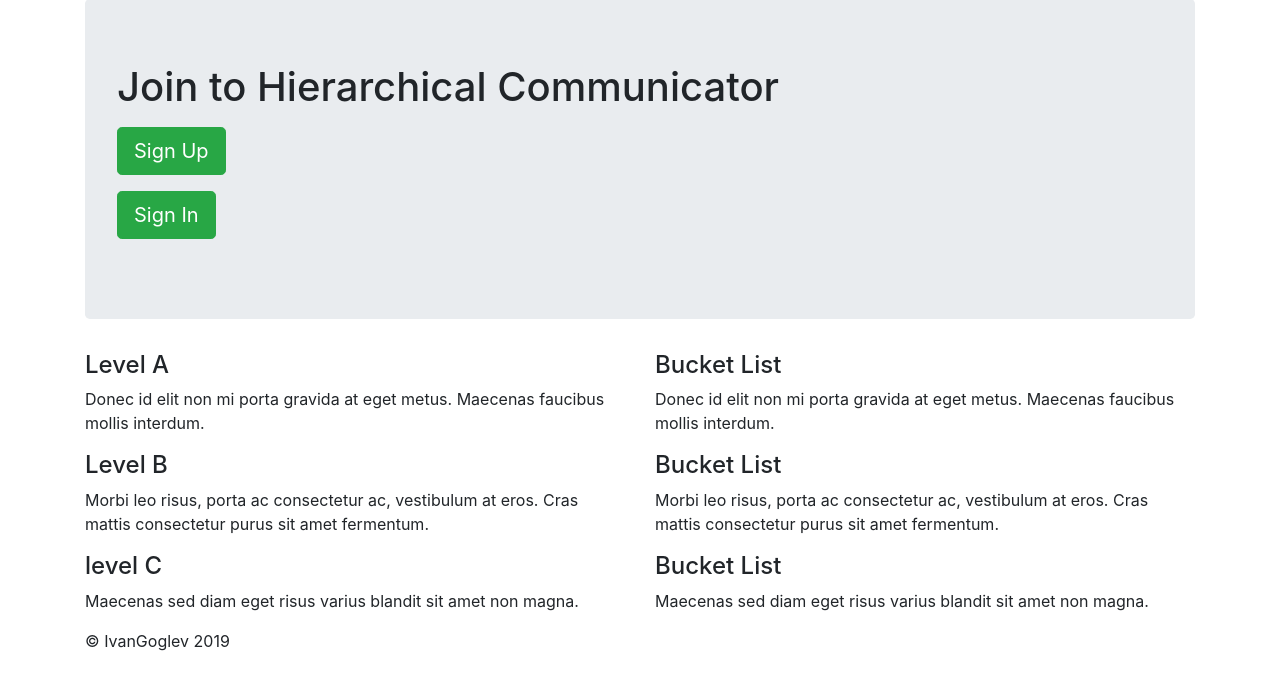
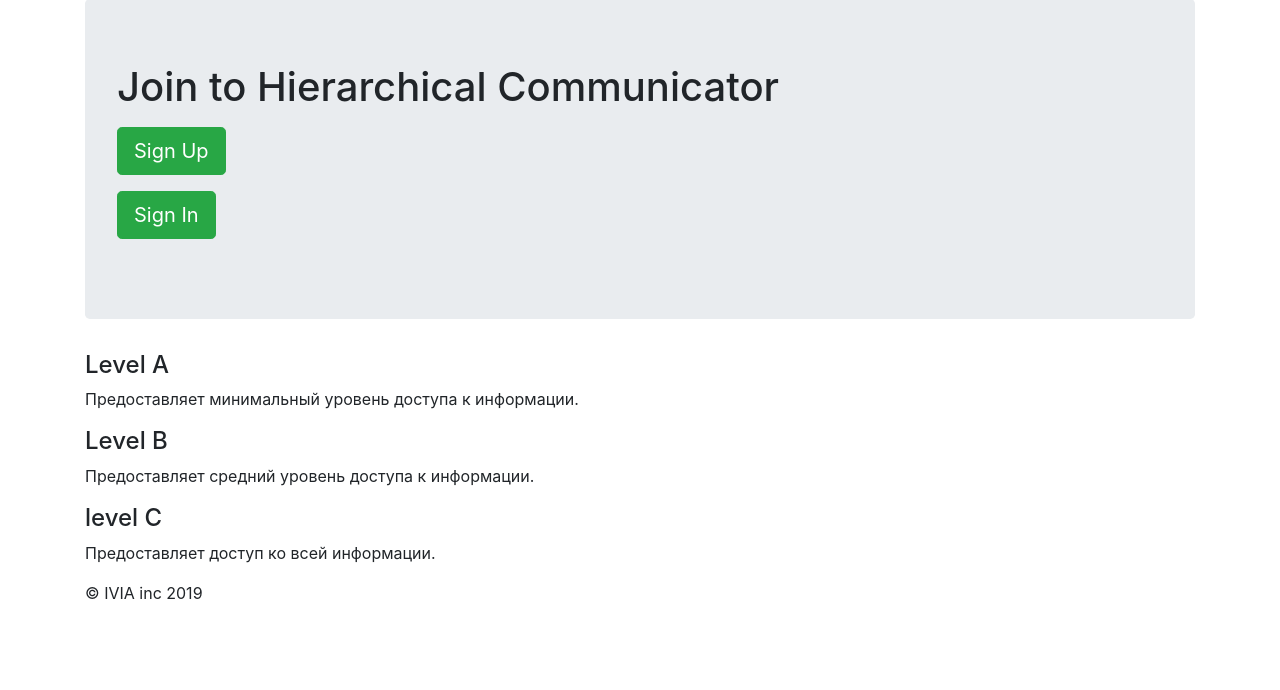
Before and after one commit to goglevivan/HiComm, a Flask app: page / in a window 1280 px wide. Shown: the part 43-733 px from the top of the page. Run offline with Flask 2, Linux system fonts and the light colour scheme; some libraries are stand-ins or nearby versions.

Commit message:
IVIA inc

```diff
--- a/FlaskApp/templates/index.html
+++ b/FlaskApp/templates/index.html
@@ -27,29 +27,18 @@
         <div class="row marketing">
             <div class="col-lg-6">
                 <h4>Level A</h4>
-                <p>Donec id elit non mi porta gravida at eget metus. Maecenas faucibus mollis interdum.</p>
+                <p>Предоставляет минимальный уровень доступа к информации.</p>
 
                 <h4>Level B</h4>
-                <p>Morbi leo risus, porta ac consectetur ac, vestibulum at eros. Cras mattis consectetur purus sit amet fermentum.</p>
+                <p>Предоставляет средний уровень доступа к информации.</p>
 
                 <h4>level C</h4>
-                <p>Maecenas sed diam eget risus varius blandit sit amet non magna.</p>
-            </div>
-
-            <div class="col-lg-6">
-                <h4>Bucket List</h4>
-                <p>Donec id elit non mi porta gravida at eget metus. Maecenas faucibus mollis interdum.</p>
-
-                <h4>Bucket List</h4>
-                <p>Morbi leo risus, porta ac consectetur ac, vestibulum at eros. Cras mattis consectetur purus sit amet fermentum.</p>
-
-                <h4>Bucket List</h4>
-                <p>Maecenas sed diam eget risus varius blandit sit amet non magna.</p>
+                <p>Предоставляет доступ ко всей информации.</p>
             </div>
         </div>
 
         <footer class="footer">
-            <p>&copy; IvanGoglev 2019</p>
+            <p>&copy; IVIA inc 2019</p>
         </footer>
 
     </div>
--- a/FlaskApp/templates/signin.html
+++ b/FlaskApp/templates/signin.html
@@ -48,7 +48,7 @@
 
 
       <footer class="footer">
-        <p>&copy; IvanGoglev 2019</p>
+        <p>&copy; IVIA inc 2019</p>
       </footer>
 
     </div>
--- a/FlaskApp/templates/signup.html
+++ b/FlaskApp/templates/signup.html
@@ -51,7 +51,7 @@
 
 
       <footer class="footer">
-        <p>&copy; IvanGoglev 2019</p>
+        <p>&copy; IVIA inc 2019</p>
       </footer>
 
     </div>
```
